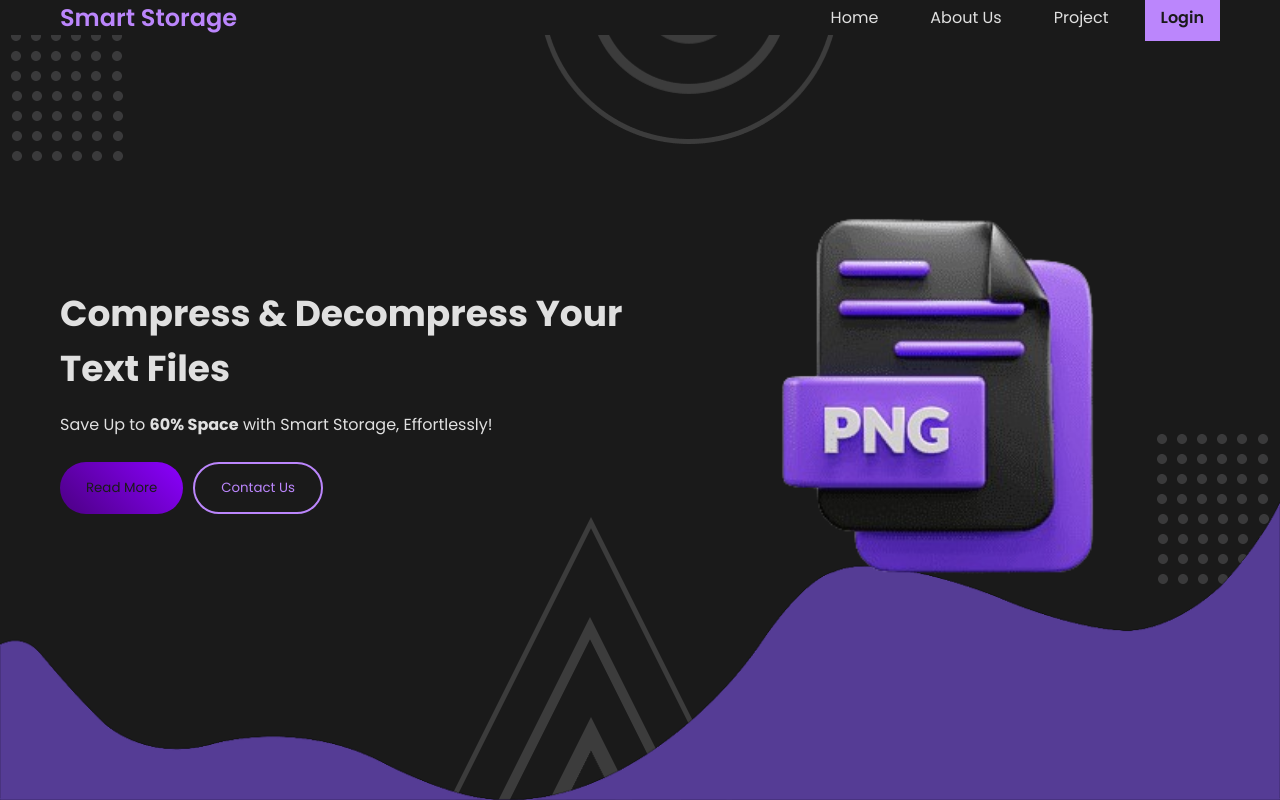
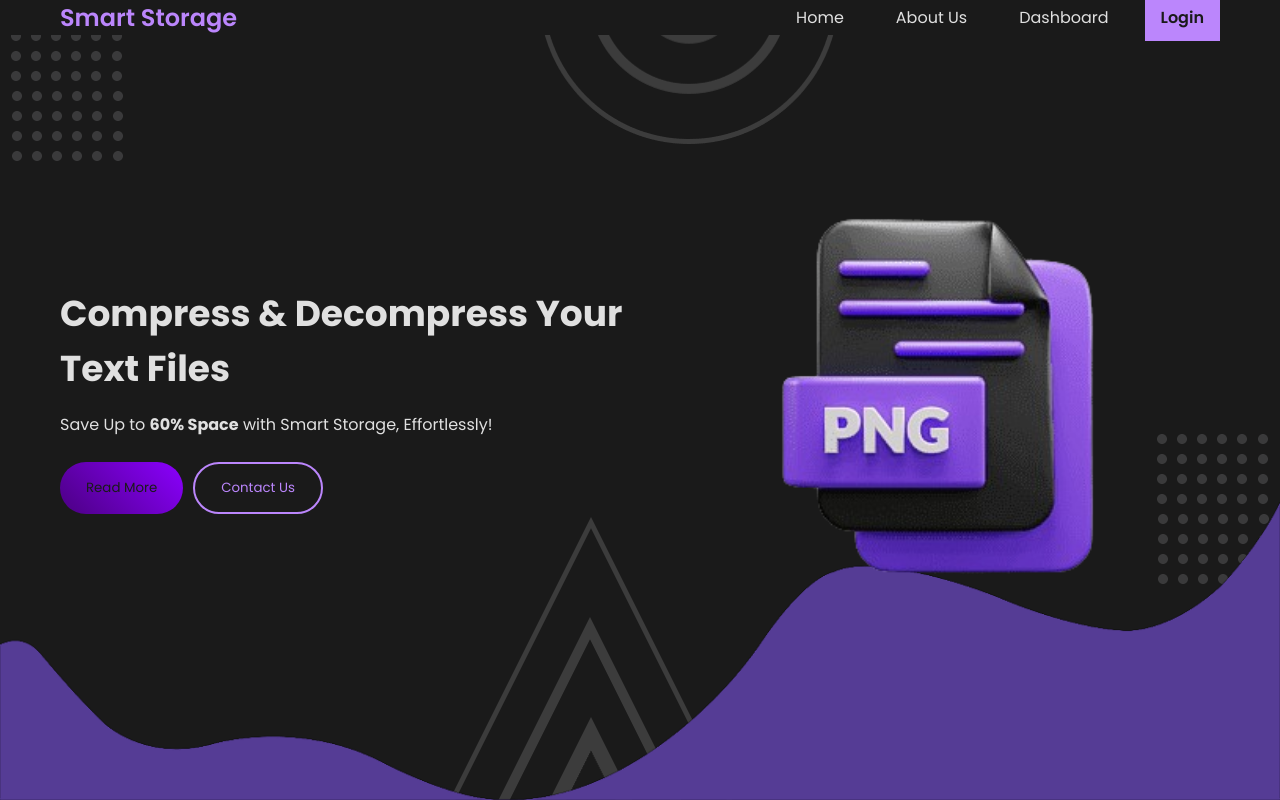
Before and after one commit to Yatin-Sabikhi/Text-File-Compressor, a plain HTML site: page index.html in a window 1280 px wide. Drawn offline with Linux system fonts and the light colour scheme; a script that the page names is missing.

Commit message:
Fix all bugs

```diff
--- a/index.html
+++ b/index.html
@@ -18,7 +18,7 @@
             <img src="images/times.svg" alt="timesicon" id="menu_toggle" />
             <li><a href="#" class="nav_link">Home</a></li>
             <li><a href="#" class="nav_link">About Us</a></li>
-            <li><a href="#" class="nav_link">Project</a></li>
+            <li><a href="../Dashboard/dashboard.html" class="nav_link">Dashboard</a></li>
             <li><a href="Signup/login.html" class="nav_link login_btn">Login</a></li>
           </ul>
           <img src="images/bars.svg" alt="menuicon" id="menu_toggle" />
```
